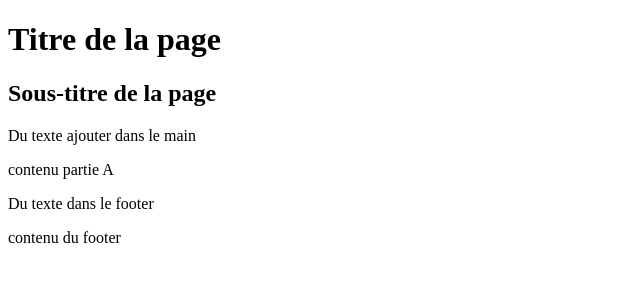
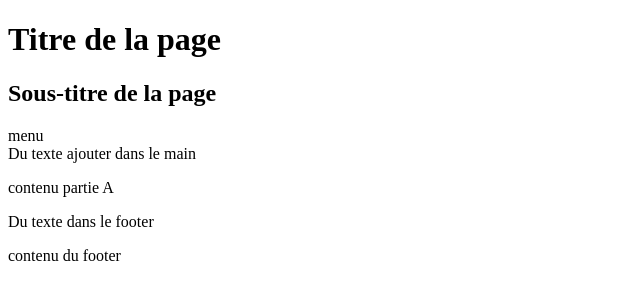
Before and after one commit to Kelang/exercice-1, a plain HTML site: page index.htm in a window 1280 px wide. Shown: the whole page, without its empty margins (0-640 px from the left). Drawn offline with Linux system fonts and the light colour scheme.

Commit message:
A - un menu est ajouter dans le header

```diff
--- a/index.htm
+++ b/index.htm
@@ -9,6 +9,7 @@
 <header>
     <h1>Titre de la page</h1>
     <h2>Sous-titre de la page</h2>
+    <nav>menu</nav>
 </header>
 <body>
     <main>Du texte ajouter dans le main
```
